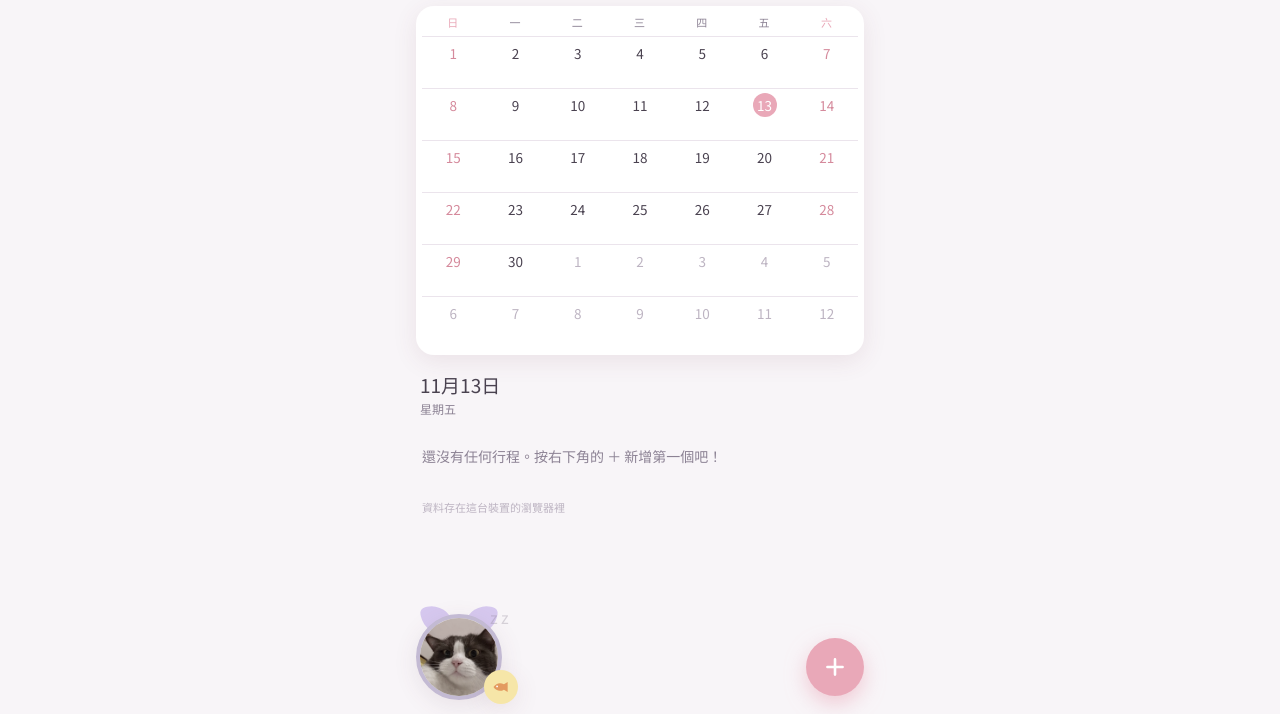
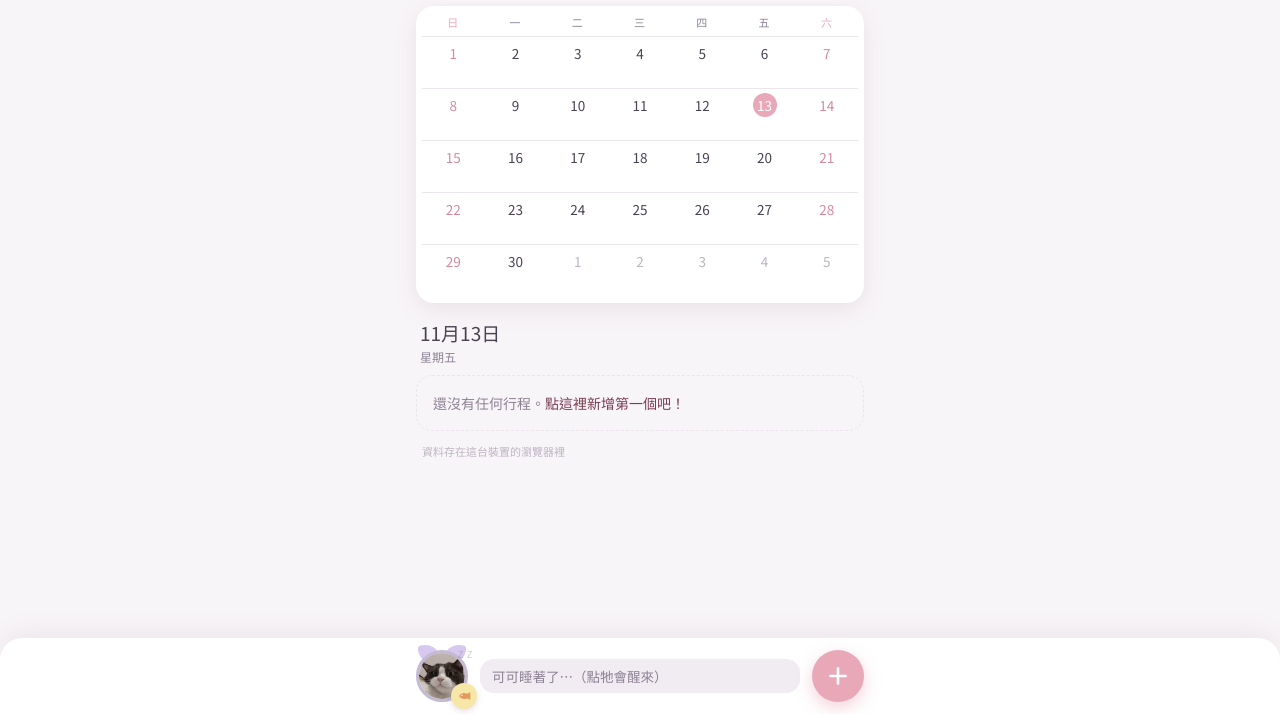
Before and after one commit to BGHRchloe/catcalendar, a plain HTML site: page index.html in a window 1280 px wide. Shown: the part 86-800 px from the top of the page. Drawn offline with Linux system fonts and the light colour scheme; a web font is replaced by a local one.

Commit message:
Add files via upload

```diff
--- a/index.html
+++ b/index.html
@@ -18,7 +18,7 @@
 <link rel="preconnect" href="https://fonts.googleapis.com">
 <link rel="stylesheet" href="https://fonts.googleapis.com/css2?family=Huninn&family=Noto+Sans+TC:wght@400;500;700&display=swap">
 <style>
-/* Layout: one-screen phone app — month grid on top, day agenda below, cat companion floating bottom-left, add button bottom-right */
+/* Layout: scrolling phone page — month grid on top, day agenda below, bottom dock with the cat on duty, its speech and the add button */
 :root{
   --bg:#f8f5f8;          /* blush-tinted paper */
   --surface:#ffffff;
@@ -36,6 +36,7 @@
   --font-display:"Huninn","Zen Maru Gothic","PingFang TC","Noto Sans TC",system-ui,sans-serif;
   --font-body:"Noto Sans TC","PingFang TC","Microsoft JhengHei",system-ui,sans-serif;
   --r:18px;
+  --dock-h:calc(76px + env(safe-area-inset-bottom,0px));
 }
 /* Deliberately one light pastel look in every theme: the user asked for soft, pale colours. */
 :root,:root[data-theme="dark"]{color-scheme:light}
@@ -74,6 +75,9 @@ button:focus-visible,input:focus-visible,textarea:focus-visible{outline:2px soli
 .day.other .chip{opacity:.5}
 .more{font-size:9px;line-height:11px;color:var(--ink-2);text-align:center}
 .day.other .n{color:var(--ink-3)}
+.day{cursor:pointer;-webkit-tap-highlight-color:transparent}
+.day:active .n{background:var(--surface-2)}
+.day.sel:active .n{background:var(--accent)}
 .day.wkend:not(.other) .n{color:#d58a9c}
 .day.today .n{box-shadow:inset 0 0 0 1.5px var(--accent);color:var(--accent-ink)}
 .day.sel .n{background:var(--accent);color:#fff;box-shadow:none}
@@ -103,11 +107,11 @@ button:focus-visible,input:focus-visible,textarea:focus-visible{outline:2px soli
 @keyframes hop{0%{transform:scaleX(var(--fx,1))}35%{transform:translateY(-22px) scaleX(var(--fx,1)) rotate(-4deg)}70%{transform:scale(calc(var(--fx,1)*1.07),.92)}100%{transform:scaleX(var(--fx,1))}}
 .sitter.shy{animation:shy .7s ease!important}
 @keyframes shy{30%{transform:scaleX(var(--fx,1)) translateY(6px) scaleY(.9)}60%{transform:scaleX(calc(var(--fx,1)*-1))}}
-.peek{position:fixed;left:50%;bottom:0;height:130px;width:auto;max-width:150px;z-index:4;cursor:pointer;transform:translate(-50%,105%);transition:transform .6s cubic-bezier(.3,1.4,.5,1);
+.peek{position:fixed;left:50%;bottom:var(--dock-h);height:130px;width:auto;max-width:150px;z-index:4;cursor:pointer;transform:translate(-50%,105%);transition:transform .6s cubic-bezier(.3,1.4,.5,1);
   filter:drop-shadow(0 -2px 8px rgba(74,66,80,.15));-webkit-user-drag:none;-webkit-touch-callout:none}
 .peek.up{transform:translate(-50%,36%)}
 .peek.caught{transform:translate(-50%,10%) rotate(-6deg)}
-.parade{position:fixed;left:0;right:0;bottom:calc(env(safe-area-inset-bottom,0px) + 2px);height:96px;pointer-events:none;z-index:9;overflow:hidden}
+.parade{position:fixed;left:0;right:0;bottom:calc(var(--dock-h) + 2px);height:96px;pointer-events:none;z-index:9;overflow:hidden}
 .parade img{position:absolute;bottom:0;left:0;height:84px;width:auto;max-width:120px;pointer-events:auto;filter:drop-shadow(0 4px 6px rgba(74,66,80,.2));
   animation:walk var(--dur,7s) linear var(--delay,0s) both}
 @keyframes walk{0%{transform:translateX(-140px) translateY(0)}10%{transform:translateX(calc(10vw - 140px)) translateY(-8px)}20%{transform:translateX(calc(20vw - 120px)) translateY(0)}30%{transform:translateX(calc(30vw - 110px)) translateY(-8px)}40%{transform:translateX(calc(40vw - 90px)) translateY(0)}50%{transform:translateX(calc(50vw - 70px)) translateY(-8px)}60%{transform:translateX(calc(60vw - 50px)) translateY(0)}70%{transform:translateX(calc(70vw - 30px)) translateY(-8px)}80%{transform:translateX(calc(80vw - 10px)) translateY(0)}90%{transform:translateX(calc(90vw + 10px)) translateY(-8px)}100%{transform:translateX(calc(100vw + 30px)) translateY(0)}}
@@ -118,7 +122,7 @@ button:focus-visible,input:focus-visible,textarea:focus-visible{outline:2px soli
 .mbubble.below{transform:translate(-50%,0);animation-name:mpopb}
 @keyframes mpopb{0%{opacity:0;transform:translate(-50%,-10%) scale(.7)}10%{opacity:1;transform:translate(-50%,0) scale(1)}85%{opacity:1}100%{opacity:0;transform:translate(-50%,10%)}}
 @media (max-height:700px){.peek{height:110px}}
-.list{padding-block:10px calc(150px + env(safe-area-inset-bottom,0px));display:flex;flex-direction:column;gap:8px;-webkit-overflow-scrolling:touch}
+.list{padding-block:10px calc(var(--dock-h) + 28px);display:flex;flex-direction:column;gap:8px}
 .ev{display:flex;align-items:center;gap:12px;background:var(--surface);border-radius:16px;padding:12px 12px 12px 14px;text-align:left;width:100%}
 .ev .tag{flex:none;width:10px;height:10px;border-radius:50%}
 .ev .body{flex:1;min-width:0}
@@ -128,26 +132,31 @@ button:focus-visible,input:focus-visible,textarea:focus-visible{outline:2px soli
 .check{flex:none;width:26px;height:26px;border-radius:50%;border:1.5px solid var(--ink-3);display:grid;place-items:center;color:transparent}
 .ev.done .check{background:var(--c-mint);border-color:var(--c-mint);color:#fff}
 .check svg{width:14px;height:14px}
-.empty{color:var(--ink-2);font-size:14px;padding:18px 6px;line-height:1.7}
+.empty{width:100%;text-align:left;color:var(--ink-2);font-size:14px;line-height:1.6;padding:16px;border:1.5px dashed var(--line);border-radius:16px;background:none}
+.empty:active{background:var(--surface-2)}
+.empty b{color:var(--accent-ink);font-weight:500}
 .note{font-size:11px;color:var(--ink-3);padding:4px 6px}
 
 /* fab */
-.fab{position:fixed;right:max(16px,calc(50vw - 224px),env(safe-area-inset-right,0px));bottom:calc(18px + env(safe-area-inset-bottom,0px));width:58px;height:58px;border-radius:50%;background:var(--accent);color:#fff;display:grid;place-items:center;box-shadow:0 8px 20px rgba(233,168,184,.55);z-index:5}
+.fab{flex:none;width:52px;height:52px;border-radius:50%;background:var(--accent);color:#fff;display:grid;place-items:center;box-shadow:0 6px 16px rgba(233,168,184,.5);transition:transform .15s}
 .fab svg{width:26px;height:26px}
 .fab:active{transform:scale(.94)}
 
 /* cat companion */
-.cat-zone{position:fixed;left:max(16px,calc(50vw - 224px),env(safe-area-inset-left,0px));bottom:calc(14px + env(safe-area-inset-bottom,0px));z-index:6;display:flex;align-items:flex-end;gap:10px;pointer-events:none}
-.cat{position:relative;width:86px;height:86px;pointer-events:auto;touch-action:none;user-select:none;-webkit-user-select:none;cursor:grab}
-.cat .ear{position:absolute;top:-9px;width:30px;height:30px;background:var(--ear,var(--c-pink));border-radius:6px 22px 4px 22px;z-index:0}
-.cat .ear.l{left:6px;transform:rotate(-12deg)}
-.cat .ear.r{right:6px;transform:scaleX(-1) rotate(-12deg)}
-.cat .face{position:relative;z-index:1;width:100%;height:100%;border-radius:50%;overflow:hidden;border:4px solid var(--ear,var(--c-pink));background:var(--surface);box-shadow:var(--shadow)}
+/* bottom dock: companion cat, what it says, add button. Content never sits under it. */
+.dock{position:fixed;left:0;right:0;bottom:0;z-index:6;background:var(--surface);border-radius:22px 22px 0 0;box-shadow:0 -6px 24px rgba(122,61,80,.08);
+  padding-left:max(16px,env(safe-area-inset-left,0px));padding-right:max(16px,env(safe-area-inset-right,0px));padding-block:12px calc(12px + env(safe-area-inset-bottom,0px))}
+.dock-in{max-width:448px;margin:0 auto;display:flex;align-items:center;gap:12px}
+.cat{position:relative;flex:none;width:52px;height:52px;touch-action:none;user-select:none;-webkit-user-select:none;cursor:grab}
+.cat .ear{position:absolute;top:-6px;width:20px;height:20px;background:var(--ear,var(--c-pink));border-radius:4px 15px 3px 15px;z-index:0}
+.cat .ear.l{left:3px;transform:rotate(-12deg)}
+.cat .ear.r{right:3px;transform:scaleX(-1) rotate(-12deg)}
+.cat .face{position:relative;z-index:1;width:100%;height:100%;border-radius:50%;overflow:hidden;border:3px solid var(--ear,var(--c-pink));background:var(--surface)}
 .cat .face img,.cat .face svg{width:100%;height:100%;object-fit:cover;display:block;pointer-events:none}
-.cat .blush{position:absolute;z-index:2;bottom:22px;width:14px;height:8px;border-radius:50%;background:#f39bb0;opacity:0;transition:opacity .3s;filter:blur(1px)}
-.cat .blush.l{left:12px}.cat .blush.r{right:12px}
+.cat .blush{position:absolute;z-index:2;bottom:13px;width:10px;height:6px;border-radius:50%;background:#f39bb0;opacity:0;transition:opacity .3s;filter:blur(1px)}
+.cat .blush.l{left:7px}.cat .blush.r{right:7px}
 .cat.blushing .blush{opacity:.75}
-.cat .zz{position:absolute;z-index:3;right:-6px;top:-14px;font-family:var(--font-display);color:var(--ink-2);font-size:16px;opacity:0}
+.cat .zz{position:absolute;z-index:3;right:-4px;top:-12px;font-family:var(--font-display);color:var(--ink-2);font-size:13px;opacity:0}
 .cat.sleep .zz{animation:zz 2.4s infinite}
 .cat.sleep .face{filter:saturate(.7) brightness(.92)}
 @keyframes zz{0%{opacity:0;transform:translate(0,6px)}40%{opacity:1}100%{opacity:0;transform:translate(10px,-14px)}}
@@ -165,10 +174,11 @@ button:focus-visible,input:focus-visible,textarea:focus-visible{outline:2px soli
 .cat.happy .ear.l{transform:rotate(-24deg) translateY(-3px)}
 .cat.happy .ear.r{transform:scaleX(-1) rotate(-24deg) translateY(-3px)}
 
-.bubble{pointer-events:auto;max-width:min(230px,calc(100vw - 200px));background:var(--surface);color:var(--ink);border-radius:18px 18px 18px 6px;padding:10px 14px;font-family:var(--font-display);font-size:15px;line-height:1.45;box-shadow:var(--shadow);margin-bottom:46px;transform-origin:0 100%;transition:opacity .25s,transform .25s}
-.bubble[data-hide="1"]{opacity:0;transform:scale(.8);pointer-events:none}
-.treat{pointer-events:auto;position:absolute;left:68px;bottom:-4px;width:34px;height:34px;border-radius:50%;background:var(--c-butter);display:grid;place-items:center;box-shadow:var(--shadow);z-index:7}
-.treat svg{width:20px;height:20px}
+.bubble{flex:1;min-width:0;align-self:center;background:var(--surface-2);color:var(--ink);border-radius:14px;padding:8px 12px;font-family:var(--font-display);font-size:13.5px;line-height:1.4;text-align:left;
+  display:-webkit-box;-webkit-box-orient:vertical;-webkit-line-clamp:3;overflow:hidden;cursor:pointer;transition:color .25s}
+.bubble[data-hide="1"]{color:var(--ink-2)}
+.treat{position:absolute;right:-9px;bottom:-7px;width:26px;height:26px;border-radius:50%;background:var(--c-butter);display:grid;place-items:center;box-shadow:0 2px 6px rgba(122,61,80,.18);z-index:7}
+.treat svg{width:16px;height:16px}
 .fx{position:fixed;inset:0;pointer-events:none;z-index:50;overflow:hidden}
 .fx span{position:absolute;width:20px;height:20px;animation:floatUp 1.4s ease-out forwards}
 @keyframes floatUp{0%{opacity:0;transform:translate(0,0) scale(.4)}15%{opacity:1}100%{opacity:0;transform:translate(var(--dx),-140px) scale(1.1) rotate(var(--rot))}}
@@ -244,7 +254,8 @@ textarea.inp{min-height:64px;resize:vertical}
     <div class="list" id="list"></div>
   </section>
 
-  <div class="cat-zone">
+  <nav class="dock" aria-label="值班貓咪與新增">
+    <div class="dock-in">
       <div class="cat idle" id="cat" role="button" tabindex="0" aria-label="值班貓咪：點一下、摸摸牠，或長按換下一隻">
         <span class="ear l"></span><span class="ear r"></span>
         <div class="face" id="catFace"></div>
@@ -252,10 +263,10 @@ textarea.inp{min-height:64px;resize:vertical}
         <span class="zz">z z</span>
         <button class="treat" id="treatBtn" aria-label="餵小魚乾"><svg viewBox="0 0 24 24" fill="#e39a5f"><path d="M3 12c3-4.5 8-6 12.5-3.2L20 6v12l-4.5-2.8C11 18 6 16.5 3 12z"/><circle cx="7.3" cy="11.3" r="1.1" fill="#fff"/></svg></button>
       </div>
-    <div class="bubble" id="bubble" data-hide="1" aria-live="polite"></div>
+      <button type="button" class="bubble" id="bubble" data-hide="1" aria-live="polite"></button>
+      <button class="fab" id="fab" aria-label="新增行程"><svg viewBox="0 0 24 24" fill="none" stroke="currentColor" stroke-width="2.4" stroke-linecap="round"><path d="M12 5v14M5 12h14"/></svg></button>
     </div>
-
-  <button class="fab" id="fab" aria-label="新增行程"><svg viewBox="0 0 24 24" fill="none" stroke="currentColor" stroke-width="2.4" stroke-linecap="round"><path d="M12 5v14M5 12h14"/></svg></button>
+  </nav>
 </div>
 
 <div class="scrim" id="scrim" hidden></div>
@@ -396,7 +407,8 @@ function render(dir){
   const start = new Date(y, m, 1 - v.getDay());
   const today = ymd(new Date());
   const grid = $("grid"); grid.innerHTML = "";
-  for (let i = 0; i < 42; i++) {
+  const cells = Math.ceil((v.getDay() + new Date(y, m + 1, 0).getDate()) / 7) * 7;
+  for (let i = 0; i < cells; i++) {
     const d = new Date(start.getFullYear(), start.getMonth(), start.getDate() + i);
     const k = ymd(d), evs = eventsOn(k);
     const b = document.createElement("button");
@@ -413,6 +425,8 @@ function render(dir){
     if (evs.length > shown) { const mo = document.createElement("span"); mo.className = "more"; mo.textContent = `+${evs.length - shown}`; chips.appendChild(mo); }
     b.append(n, chips); grid.appendChild(b);
   }
+  const now = new Date();
+  $("todayBtn").hidden = S.sel === today && y === now.getFullYear() && m === now.getMonth();
   if (dir) { grid.classList.remove("slide-l","slide-r"); void grid.offsetWidth; grid.classList.add(dir > 0 ? "slide-l" : "slide-r"); }
   renderAgenda();
 }
@@ -422,8 +436,9 @@ function renderAgenda(){
   $("agSub").textContent = `星期${WD[d.getDay()]}` + (evs.length ? ` · ${evs.length} 件事` : "");
   const list = $("list"); list.innerHTML = "";
   if (!evs.length) {
-    const p = document.createElement("div"); p.className = "empty";
-    p.textContent = S.events.size ? "這天沒有安排，可以跟貓咪一起放空。" : "還沒有任何行程。按右下角的 ＋ 新增第一個吧！";
+    const p = document.createElement("button"); p.type = "button"; p.className = "empty";
+    p.innerHTML = S.events.size ? "這天還沒有安排。<b>點這裡新增行程</b>" : "還沒有任何行程。<b>點這裡新增第一個吧！</b>";
+    p.onclick = () => openEvent(null);
     list.appendChild(p);
   }
   for (const e of evs) {
@@ -570,6 +585,7 @@ function bump(k, id = curCat().id){
 }
 function renderCat(){
   const c = curCat(), face = $("catFace"), src = `cats/${c.img || c.id + "-v2"}.jpg`;
+  if (bubble.dataset.hide === "1") restBubble();
   cat.style.setProperty("--ear", `var(--c-${c.ear})`);
   cat.setAttribute("aria-label", `${c.name}：點一下、摸摸牠，或長按換下一隻`);
   const img = face.querySelector("img");
@@ -592,9 +608,10 @@ function say(text, anim, happy){
   bubble.textContent = text; bubble.dataset.hide = "0";
   animate(anim);
   if (happy) { cat.classList.add("happy","blushing"); setTimeout(() => cat.classList.remove("happy","blushing"), 1800); }
-  clearTimeout(bubbleTimer); bubbleTimer = setTimeout(() => bubble.dataset.hide = "1", Math.max(2600, text.length * 160));
+  clearTimeout(bubbleTimer); bubbleTimer = setTimeout(restBubble, Math.max(3200, text.length * 180));
 }
-bubble.onclick = () => bubble.dataset.hide = "1";
+function restBubble(){ clearTimeout(bubbleTimer); bubble.dataset.hide = "1"; bubble.textContent = isSleepy() ? `${catName()}睡著了…（點牠會醒來）` : `今天值班：${catName()}・點牠、摸牠或餵小魚乾`; }
+bubble.onclick = () => { if (bubble.dataset.hide === "1") tapCat(); else restBubble(); };
 
 function burst(x, y, kind, n){
   const fx = $("fx");
@@ -845,7 +862,7 @@ $("paradeBtn").onclick = () => { closeSheets(); setTimeout(parade, 350); };
 
 /* tap empty space: a cat toy appears and the nearest cat pounces */
 $("app").addEventListener("click", e => {
-  if (e.target.closest("button,.ev,.cat,.sitter,.bubble,input,.cal,.empty,.note")) return;
+  if (e.target.closest("button,.ev,.cat,.sitter,.bubble,input,.cal,.empty,.note,.dock")) return;
   const w = document.createElementNS(SVGNS, "svg"); w.setAttribute("viewBox", "0 0 24 24"); w.setAttribute("class", "wand");
   w.innerHTML = '<path d="M3 21L13 11" stroke="#b9a2c9" stroke-width="1.6" stroke-linecap="round"/><path d="M13 11c2-5 6-8 9-8-1 3-3 7-8 9z" fill="#f2a7b8"/><path d="M14.5 9.5c2.5-2 4.5-4 6-5.5" stroke="#fff" stroke-width=".8" fill="none"/>';
   w.style.left = e.clientX + "px"; w.style.top = e.clientY + "px";
```
Lines whose indentation alone changed are shown as unchanged.
